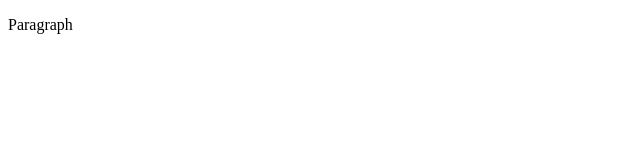
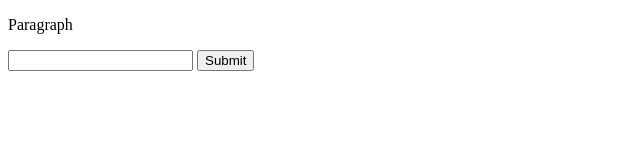
Before and after one commit to stanislau93/git_remote_demo, a plain HTML site: page index.html in a window 1280 px wide. Shown: the whole page, without its empty margins (0-640 px from the left). Drawn offline with Linux system fonts and the light colour scheme.

Commit message:
add 2 input fields

```diff
--- a/index.html
+++ b/index.html
@@ -9,7 +9,8 @@
     <p>Paragraph</p>
 
     <form>
-
+        <input type="text" />
+        <input type="submit" />
     </form>
 </body>
 </html>
```
